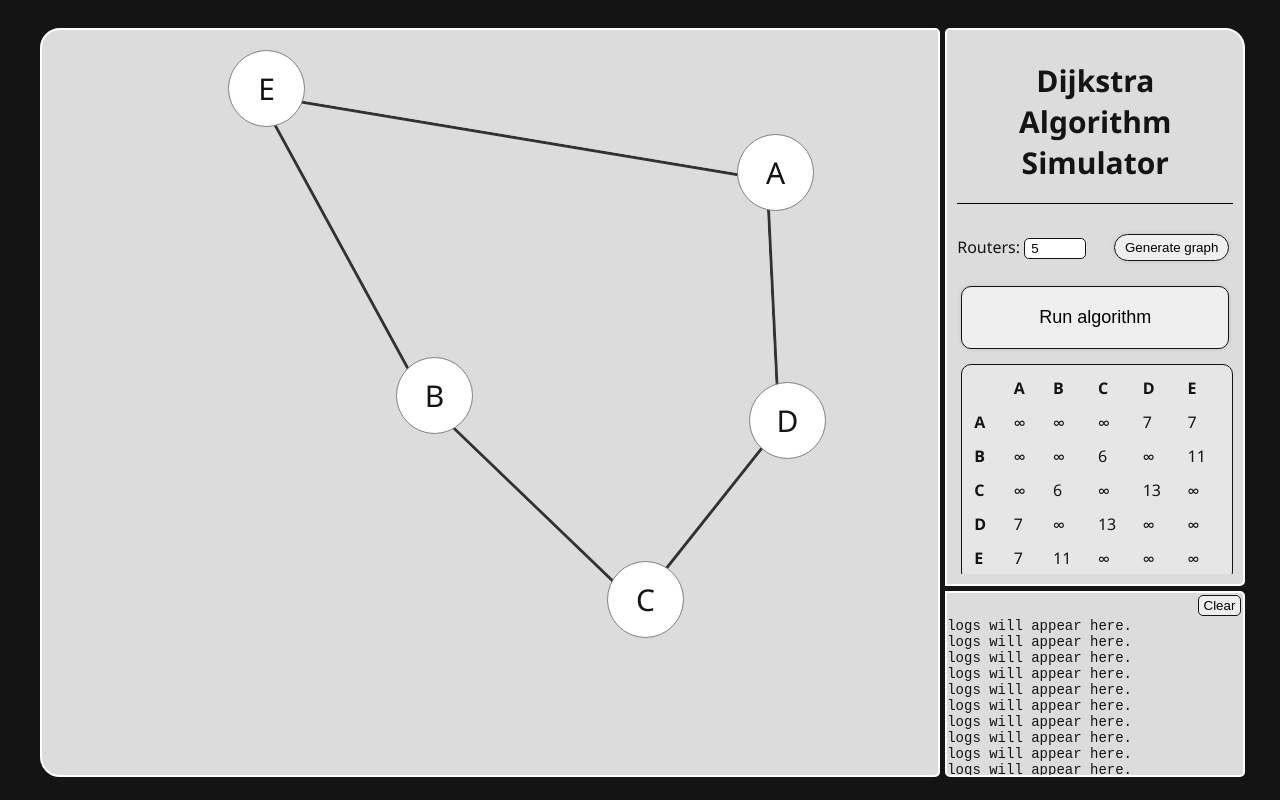
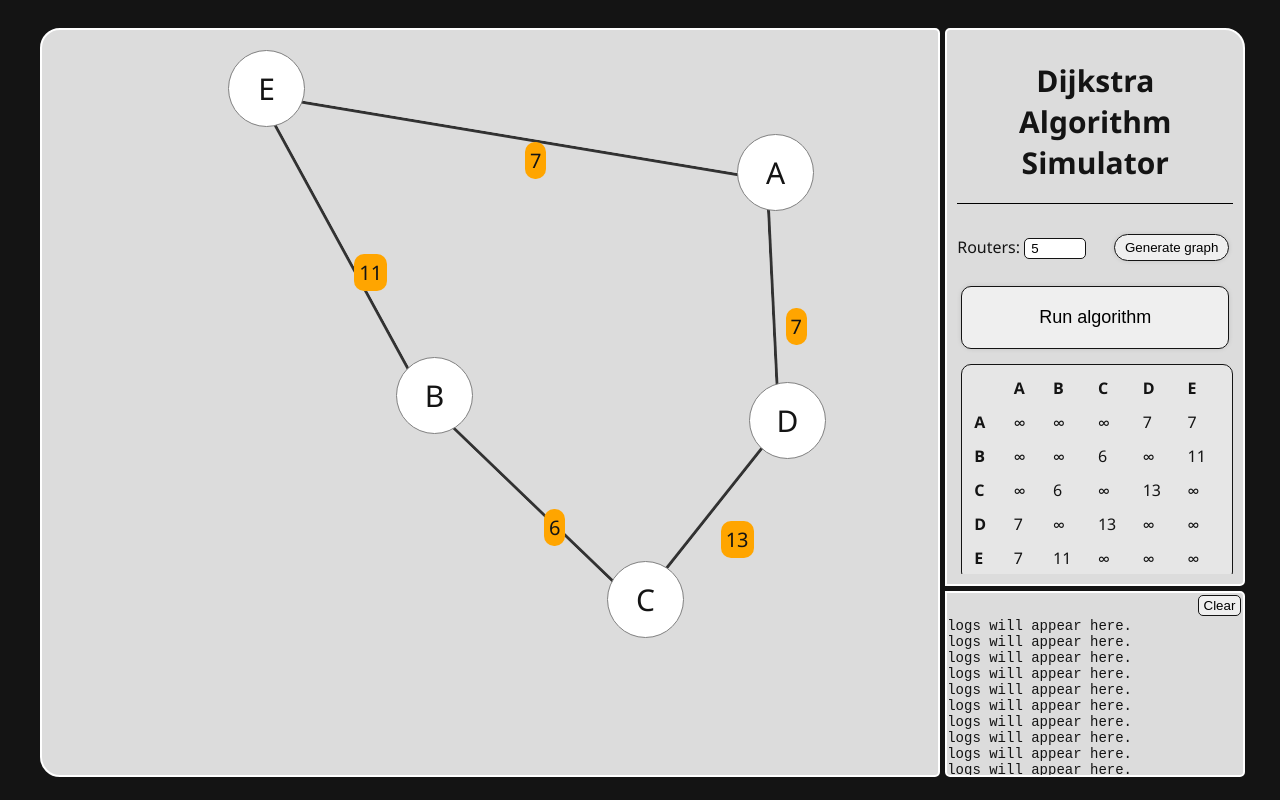
Before and after one commit to lucAmbr0/dijkstra-algorithm-sim, a plain HTML site: page index.html in a window 1280 px wide. Drawn offline with Linux system fonts and the light colour scheme.

Commit message:
added distanceLabel to simContainer

```diff
--- a/index.js
+++ b/index.js
@@ -153,6 +153,7 @@ function drawConnection(node1, node2) {
     const angle = Math.atan2(dy, dx) * (180 / Math.PI); // calcola l'angolo del collegamento in gradi
 
     const line = document.createElement("div"); // elemento linea
+    const lineDistance = document.createElement("p"); // elemento label
     line.classList.add("connectionLine");
     line.id = `line_${node1Element.id}_${node2Element.id}`;
     line.style.width = `${length}px`;
@@ -160,12 +161,26 @@ function drawConnection(node1, node2) {
     // gli estremi della linea terminano al centro dei router
     line.style.left = `${x1 - 50}px`;
     line.style.top = `${y1 - 25}px`;
+    lineDistance.classList.add("distanceLabel");
+    lineDistance.innerHTML = `${node1.connections.find(c => c.to == node2.name).distance}`;
+
+    // assegna l'elemento linea all'array di connessioni dei router
+    node1.connections.find(c => c.to == node2.name).linkElement = line;
+    node2.connections.find(c => c.to == node1.name).linkElement = line;
+
+     // Calcola la posizione della label al centro della linea
+    const midX = (x1 + x2 - 25) / 2;
+    const midY = (y1 + y2 - 12) / 2;
+    lineDistance.style.position = 'absolute';
+    lineDistance.style.left = `${midX - 25}px`; // Adjust for label width
+    lineDistance.style.top = `${midY - 12}px`; // Adjust for label height
 
     // assegna l'elemento linea all'array di connessioni dei router
     node1.connections.find(c => c.to == node2.name).linkElement = line;
     node2.connections.find(c => c.to == node1.name).linkElement = line;
 
     simContainer.appendChild(line);
+    simContainer.appendChild(lineDistance);
 }
 
 function generateDistancesTable() {
--- a/style.css
+++ b/style.css
@@ -132,12 +132,24 @@ body {
     background-color: rgb(50, 50, 50);
     transform-origin: 0 50%;
     z-index: 1;
+    padding: 0;
+    margin: 0;
     opacity: 0;
     animation: lineIn 0.2s 0.1s ease forwards;
 }
 
 .highlightedConnection {
     background-color: rgb(187, 0, 0);
+}
+
+.distanceLabel {
+    position: absolute;
+    background-color: orange;
+    font-size: 20px;
+    padding: 5px;
+    z-index: 2;
+    border-radius: 10px;
+    margin: 0;
 }
 
 #settingsContainer {
```
